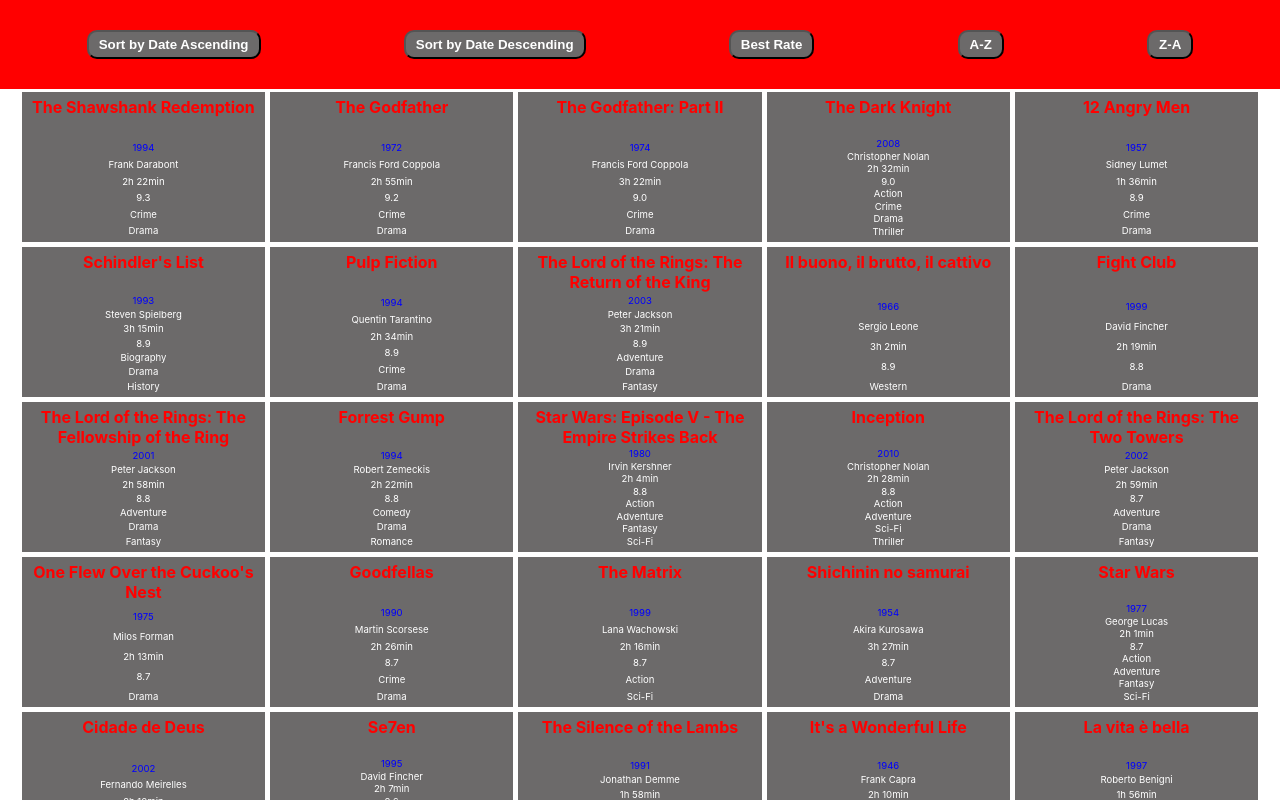
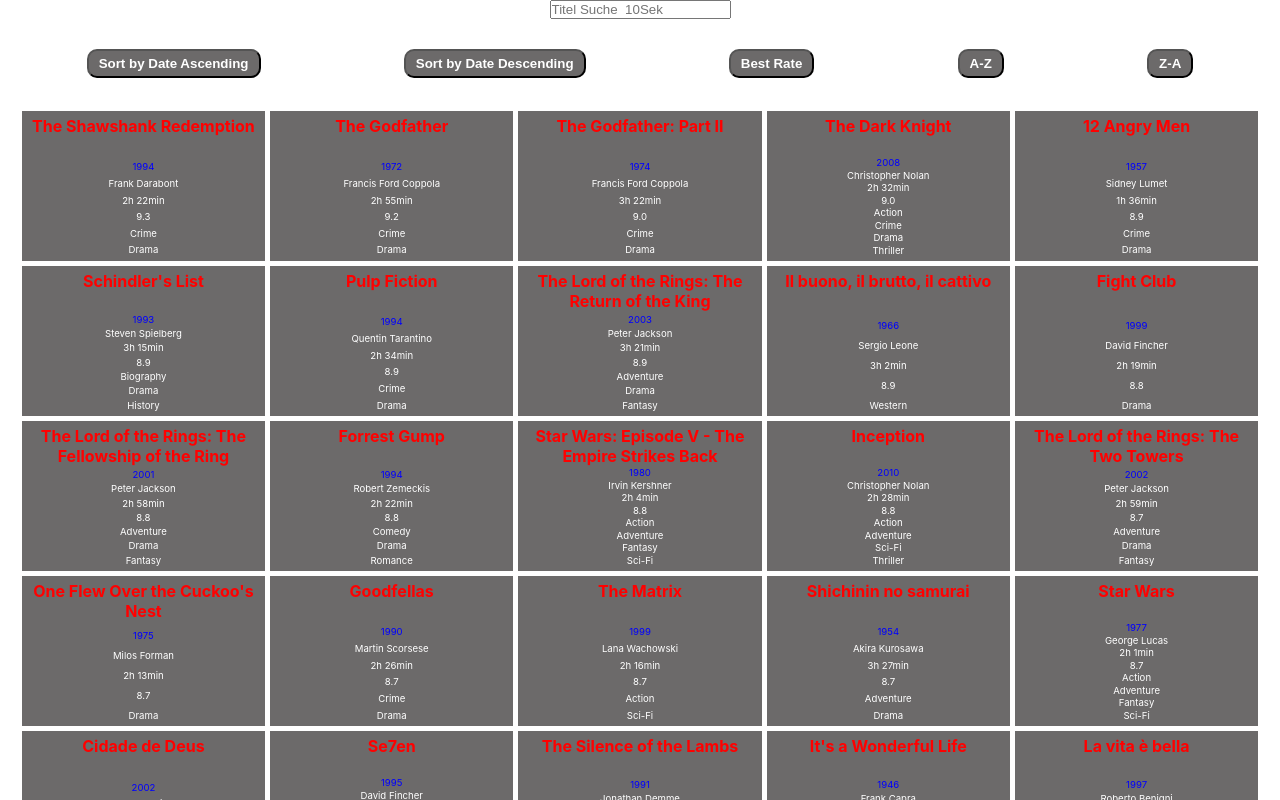
Before and after one commit to aschneiderbuch/52_Tag_Lev3_1-React_JS-Movie_Database, a React (Create React App) app: page / in a window 1280 px wide. Shown: the top 800 px of the page. Built offline with nearby package versions, Linux system fonts and the light colour scheme.

Commit message:
suchLeiste10SekTesting

```diff
--- a/src/components/mapFunktion/MapFunktion.css
+++ b/src/components/mapFunktion/MapFunktion.css
@@ -1,5 +1,4 @@
 .art_button {
-  background-color: red;
   width: 100vw;
   padding: 30px;
   display: flex;
--- a/src/components/mapFunktion/MapFunktion.jsx
+++ b/src/components/mapFunktion/MapFunktion.jsx
@@ -41,13 +41,31 @@
 
 
 
+
+
+
+
+
+
+
+
 // sfc
 const MapFunktion = () => {
+
+    /************************************************************************************************
+     *
+     * *          Filter Buttons
+     *
+     *************************************************************************************************/
+
 
     // useState movies
     const [sollMovies, setSollMovies] = useState(movies)
 
-    const sollMoviesCopy = [...sollMovies]
+
+
+
+    let sollMoviesCopy = [...sollMovies]
     // auslöser fürs sortieren
     // kopie erstellen, damit original gleich bleibt
     function handleSortByRate() {
@@ -56,6 +74,7 @@
 
         // copy sortieren nach Rate
         // sollMovies    anstatt sollMoviesCopy
+        console.log(sollMoviesCopy)
         sollMoviesCopy.sort((a, b) => b.rate - a.rate)  // 9-0 absteigend sortieren
 
         // useState updaten
@@ -101,6 +120,78 @@
         setSollMovies(sollMoviesCopy)
     }
 
+    /************************************************************************************************
+     *
+     * *        Titel Suche
+     *
+     *************************************************************************************************/
+    // titel suche
+    // useState hook zum inputValue fangen
+
+    // function onChange input
+    function handleTextInput(e) {
+        console.log(e.target.value)
+
+        for (let i = 0; i < sollMovies.length; i++) {
+            console.log(i)
+
+
+            //sollMoviesCopy = [];        // oben von const zu let ändern, damit hier leeren
+            if (e.target.value.toLowerCase() === sollMovies[i].title.toLocaleLowerCase()) {
+                console.log("in if ")
+
+                const sollMoviesCopys2 = [...sollMoviesCopy]
+
+
+                 sollMoviesCopy = [
+                    {
+                        title: sollMovies[i].title,
+                        year: sollMovies[i].year,
+                        director: sollMovies[i].director,
+                        duration: sollMovies[i].duration,
+                        genre: [sollMovies[i].genre],
+                        rate: [sollMovies[i].rate],
+                    }
+                ]
+                setSollMovies(sollMoviesCopy)
+
+                setTimeout(() => {
+                sollMoviesCopy = [...sollMoviesCopys2]      // somit wird sollMoviesCopy wieder auf
+                                                            // den Anfangszustand mit 250 Objekten gesetzt
+                                                            // mit dem Timeout kommt eine Verzögerung
+                                                            // so das die suche 10Sek angezeigt wird,
+                                                            // bevor die Seite wieder lädt
+                setSollMovies(sollMoviesCopy)
+                },10000)
+
+
+
+                /* const html = (
+
+                    <Schablone
+                        title={sollMovies[i].title}
+                        year={sollMovies[i].year}
+                        director={sollMovies[i].director}
+                        duration={sollMovies[i].duration}
+                        rate={sollMovies[i].rate}
+                        genre={sollMovies[i].genre}  ></Schablone>);
+                return html
+ */
+
+
+
+
+
+            } else { }
+        }
+    }
+
+
+
+
+
+
+
 
 
 
@@ -125,6 +216,8 @@
     return (
 
         <>
+            <input onChange={handleTextInput} type="text" name="textSuche" id="textSuche" placeholder='Titel Suche  10Sek' />
+
             <article className='art_button'>
                 <button onClick={handleSortDateAsc}>Sort by Date Ascending</button>
                 <button onClick={handleSortDateDes}>Sort by Date Descending</button>
--- a/src/components/mapFunktion/MapFunktion.scss
+++ b/src/components/mapFunktion/MapFunktion.scss
@@ -1,5 +1,4 @@
 .art_button {
-    background-color: red;
 
     width: 100vw;
     padding: 30px;
```
Also changed, not shown: src/App.css (line endings or trailing spaces), src/components/schablone/Schablone.scss (line endings or trailing spaces), 1 other file (tests, documents, lock files or other folders).
